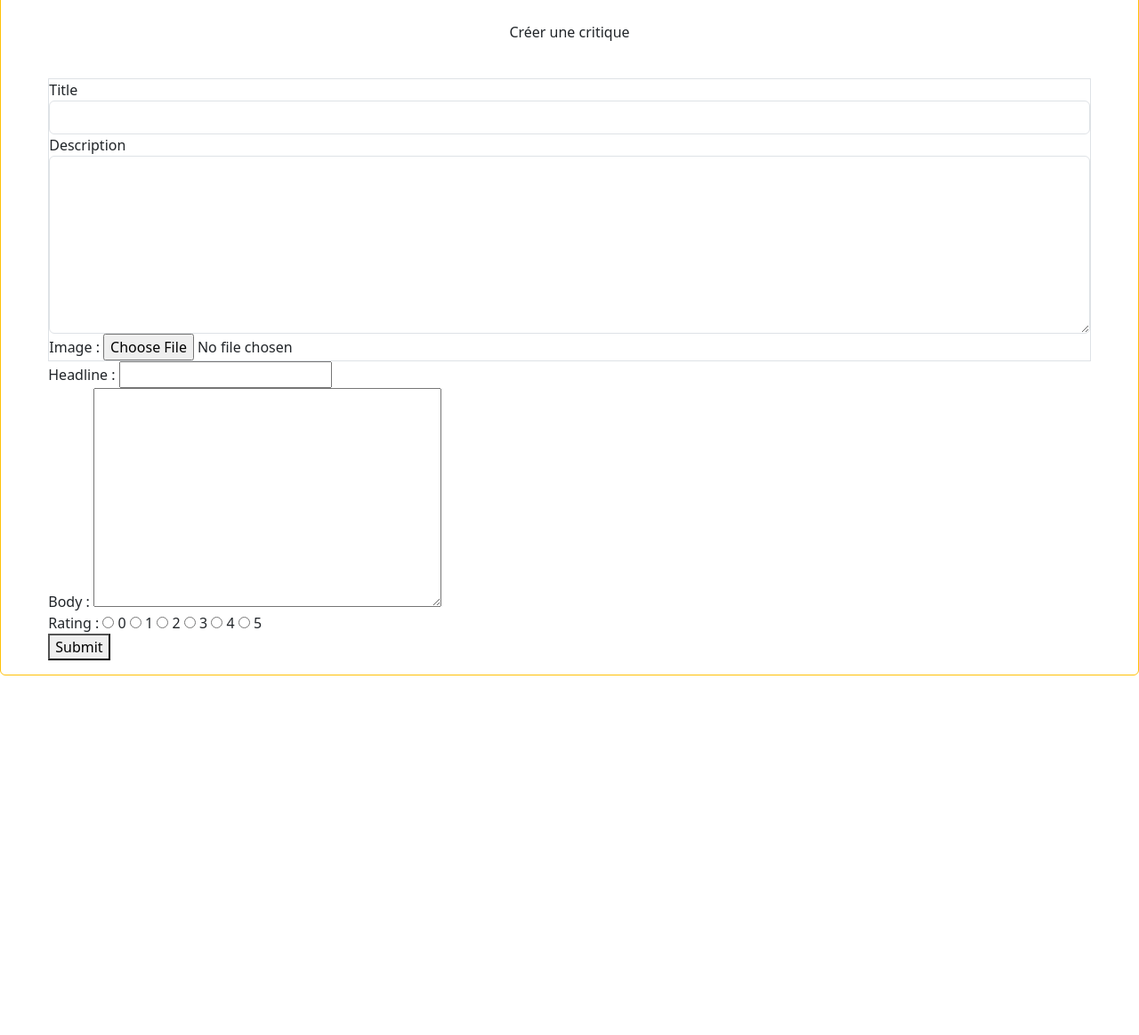
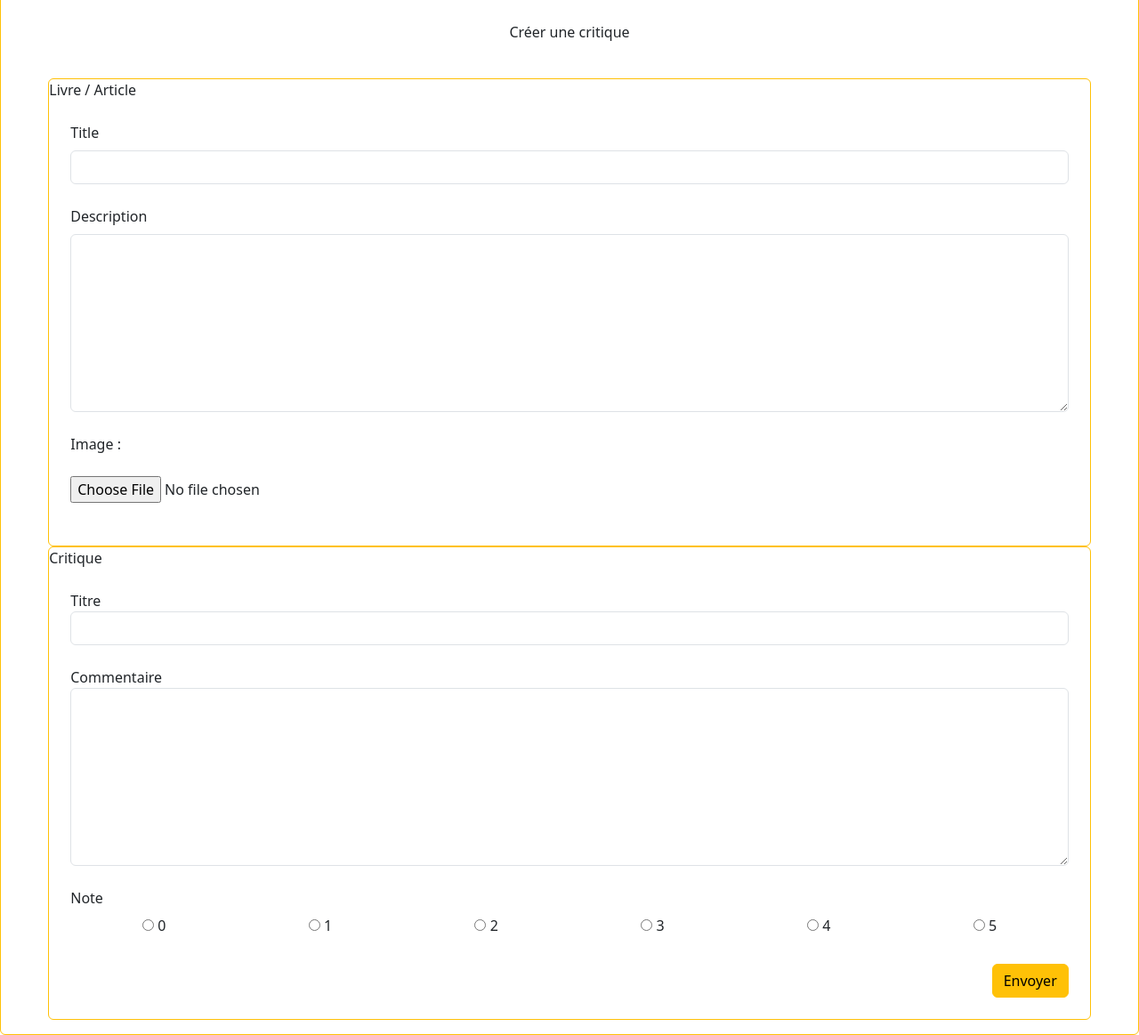
Before and after one commit to Thorrien/LITRevu, a Django app: page /ticketReview/creation/ in a window 1280 px wide. Shown: the part 105-1268 px from the top of the page at 89% size. Before the commit the page ends 864 px from the top, so only its background shows below. Run offline with Django 5.2, Linux system fonts and the light colour scheme; a user stored in the database is signed in; some libraries are stand-ins or nearby versions.

Commit message:
Mise a jour du front de la page de création d'une critique 2/2

```diff
--- a/litrevu/application/templates/ticketreviewcreation.html
+++ b/litrevu/application/templates/ticketreviewcreation.html
@@ -9,40 +9,65 @@
     <div class='col-11 mt-4 justify-content-center'>
         <form method="POST" enctype="multipart/form-data">
             {% csrf_token %}
-            <div class='border'>
-                <div class='col-12'>
-                    <div class="form-group">
+            <div class='border border-warning rounded'>
+                <p> Livre / Article </br> </p>
+                <div class='col-12 mt-4 '>
+                    <div class="form-group mx-4">
                         <label for="{{ form.title.id_for_label }}">{{ form.title.label }}</label>
-                        <input type="text" class="form-control" id="{{ form.title.id_for_label }}" name="{{ form.title.name }}" >
+                        <input type="text" class="form-control mt-2" id="{{ form.title.id_for_label }}" name="{{ form.title.name }}" >
                     </div>
                 </div>
-                <div class='col-12'>
-                    <div class="form-group">
+                <div class='col-12 mt-4 '>
+                    <div class="form-group mx-4">
                         <label for="{{ form.description.id_for_label }}">{{ form.description.label }}</label>
-                        <textarea class="form-control" style="height: 200px;" id="{{ form.description.id_for_label }}" name="{{ form.description.name }}" ></textarea>
+                        <textarea class="form-control mt-2" style="height: 200px; " id="{{ form.description.id_for_label }}" name="{{ form.description.name }}" ></textarea>
                     </div>
                 </div>
                 <div>
-                    {{ form.image.label_tag }}
-                    {{ form.image }}
+                    <div class='col-12 mt-4 mb-5 '>
+                        <div class="form-group mx-4">
+                            <label for="{{ form.image.id_for_label }}">{{ form.image.label_tag }}</label>
+                        </div>
+                        <div class="form-group mt-4 mx-4">
+                        {{ form.image }}
+                        </div>
+                    </div>
+
+
                 </div>
             </div>
-            <div>
-                <div>
-                    {{ form.headline.label_tag }}
-                    {{ form.headline }}
+            <div class='border border-warning rounded'>
+                <p>Critique</br> </p>
+                <div class='col-12 mt-4 '>
+                    <div class="form-group mx-4">
+                        <label for="{{ form.headline.id_for_label }}">Titre</label>
+                        <input type="text" class="form-control" id="{{ form.headline.id_for_label }}" name="{{ form.headline.name }}" >
+                    </div>
                 </div>
-                <div>
-                    {{ form.body.label_tag }}
-                    {{ form.body }}
+                <div class='col-12 mt-4 '>
+                    <div class="form-group mx-4">
+                        <label for="{{ form.body.id_for_label }}">Commentaire</label>
+                        <textarea class="form-control" style="height: 200px; " id="{{ form.body.id_for_label }}" name="{{ form.body.name }}"></textarea>
+                    </div>
                 </div>
-                <div>
-                    {{ form.rating.label_tag }}
-                    {% for choice in form.rating %}
-                        {{ choice.tag }} {{ choice.choice_label }}
-                    {% endfor %}
+                <div class='col-12 mt-4'>
+                    <div class="form-group mx-4">
+                        <div>
+                        <label>Note</label>
+                        </div>
+                        <div class="btn-group col-12 btn-group-toggle" data-toggle="buttons">
+                            {% for choice in form.rating %}
+                                <label class="btn">
+                                    {{ choice.tag }}
+                                    {{ choice.choice_label }}
+                                </label>
+                            {% endfor %}
+                        </div>
+                    </div>
                 </div>
-                <button type="submit">Submit</button>
+                <div class="mt-4 d-flex justify-content-end">
+                    <button class="btn btn-warning mx-4 mb-4" type="submit">Envoyer</button>
+                </div>
             </div>
         </form>
     </div>
--- a/litrevu/application/views.py
+++ b/litrevu/application/views.py
@@ -142,9 +142,14 @@ def delete_user_follow(request, id):
 def ticket_Review_creation(request):
     if request.method == 'POST':
         form = TicketAndReviewForm(request.POST, request.FILES, user=request.user)
+        print('reussite1')
         if form.is_valid():
+            print('reussite')
             form.save()
             return redirect('flux')
+        else:
+            print(form.errors)
     else:
+        print('echec')
         form = TicketAndReviewForm(user=request.user)
     return render(request, 'ticketreviewcreation.html', {'form': form})
```
Also changed, not shown: litrevu/db.sqlite3, litrevu/media/cyclone.png (added), litrevu/media/foule-dutilisateurs.png (added).
